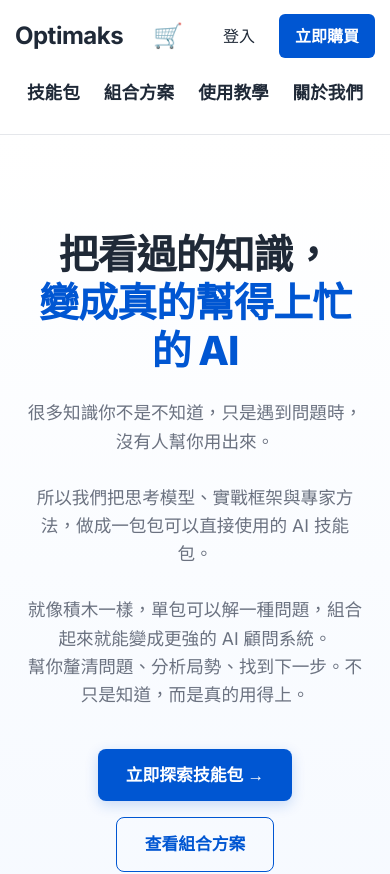
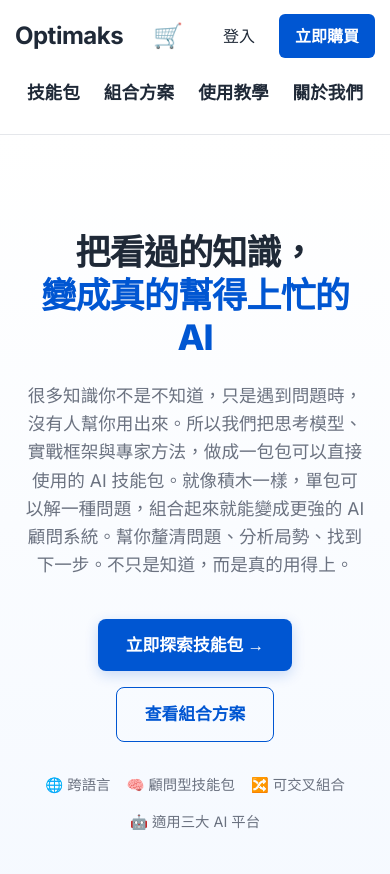
Before and after one commit to optimakspaul/skill_marketplace, a Next.js app: page / in a window 390 px wide. Shown: the top 874 px of the page. Built offline with nearby package versions, Linux system fonts and the light colour scheme; no server answers.

Commit message:
style: revert hero to row on desktop, push showcase below fold on mobile

```diff
--- a/src/app/page.module.css
+++ b/src/app/page.module.css
@@ -62,16 +62,16 @@
 
 .heroContainer {
   display: flex;
-  flex-direction: column;
   align-items: center;
-  text-align: center;
   gap: 4rem;
 }
 
 .heroContent {
-  width: 100%;
-  max-width: 800px;
+  flex: 1;
 }
+
+.titleBreak { display: none; }
+.desktopOnly { display: inline; }
 
 .heroTitle {
   font-size: 3rem;
@@ -95,7 +95,6 @@
 
 .heroActions {
   display: flex;
-  justify-content: center;
   flex-wrap: wrap;
   gap: 1rem;
   margin-bottom: 2rem;
@@ -135,7 +134,6 @@
 
 .heroTags {
   display: flex;
-  justify-content: center;
   flex-wrap: wrap;
   gap: 1rem;
   color: var(--text-muted);
@@ -443,7 +441,19 @@
 @media (max-width: 768px) {
   .stepsFlow { flex-direction: column; align-items: center; gap: 2rem; }
   .stepDivider { display: none; }
-  .heroTitle, .ctaText h2 { font-size: 2.5rem; }
+  .heroTitle { font-size: 2.2rem; }
+  .ctaText h2 { font-size: 2.5rem; }
+
+  .titleBreak { display: inline; }
+  .titleBreak::before { content: "\A"; white-space: pre; }
+  .desktopOnly { display: none; }
+
+  .heroContent {
+    min-height: 60vh;
+    display: flex;
+    flex-direction: column;
+    justify-content: center;
+  }
 }
 
 @media (max-width: 640px) {
--- a/src/app/page.tsx
+++ b/src/app/page.tsx
@@ -19,13 +19,13 @@ export default function Home() {
         <div className={`container ${styles.heroContainer}`}>
           <div className={styles.heroContent}>
             <h1 className={styles.heroTitle}>
-              把看過的知識，<br />
+              把看過的知識，<span className={styles.titleBreak}></span>
               <span className={styles.heroTitleHighlight}>變成真的幫得上忙的 AI</span>
             </h1>
             <p className={styles.heroSubtitle}>
-              很多知識你不是不知道，只是遇到問題時，沒有人幫你用出來。<br /><br />
-              所以我們把思考模型、實戰框架與專家方法，做成一包包可以直接使用的 AI 技能包。<br /><br />
-              就像積木一樣，單包可以解一種問題，組合起來就能變成更強的 AI 顧問系統。<br />
+              很多知識你不是不知道，只是遇到問題時，沒有人幫你用出來。<br className={styles.desktopOnly} /><br className={styles.desktopOnly} />
+              所以我們把思考模型、實戰框架與專家方法，做成一包包可以直接使用的 AI 技能包。<br className={styles.desktopOnly} /><br className={styles.desktopOnly} />
+              就像積木一樣，單包可以解一種問題，組合起來就能變成更強的 AI 顧問系統。<br className={styles.desktopOnly} />
               幫你釐清問題、分析局勢、找到下一步。不只是知道，而是真的用得上。
             </p>
             <div className={styles.heroActions}>
```
